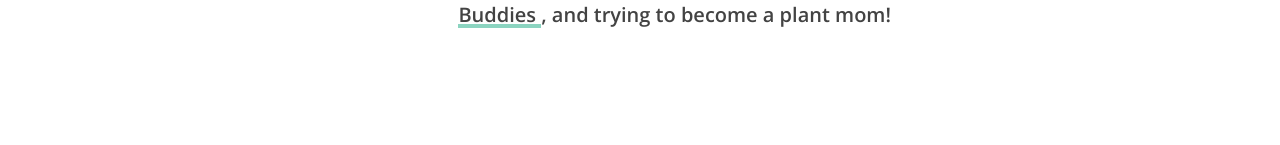
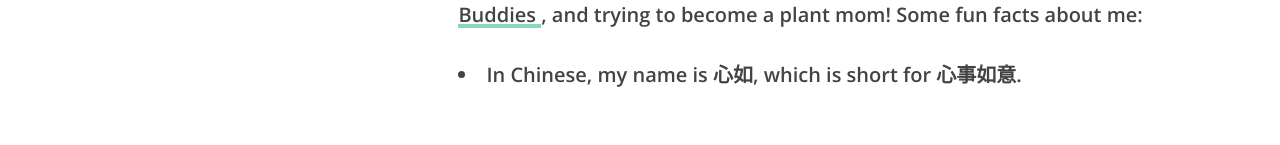
Before and after one commit to xinruviolas/xinruviolas.github.io, a React (Create React App) app: page /about in a window 1280 px wide. Shown: the part 413-558 px from the top of the page. Built offline with nearby package versions, Linux system fonts and the light colour scheme; some icons are missing.

Commit message:
fixing routing bug

```diff
--- a/src/App.js
+++ b/src/App.js
@@ -29,7 +29,7 @@ function App() {
               {/* A <Switch> looks through its children <Route>s and
             renders the first one that matches the current URL. */}
               <Switch>
-                  <Route path="/about">
+                  <Route path={process.env.PUBLIC_URL + "/about"}>
                       <About />
                   </Route>
                   <Route path="/">
--- a/src/css/pages.css
+++ b/src/css/pages.css
@@ -97,3 +97,6 @@
         /*display: none;*/
     }
 }
+.bullet {
+    text-decoration: none;
+}
--- a/src/pages/About.js
+++ b/src/pages/About.js
@@ -44,7 +44,11 @@ function Portfolio() {
                     teaching a <a href="http://cs.brown.edu/courses/cs016/"target="_blank" className={"pagelink"}>CS
                     intro course</a> at <a href="https://www.brown.edu/"target="_blank" className={"pagelink"}>Brown University</a>,
                     thinking through literacy and educational equity with <a href="https://www.teachingbuddies.org/"target="_blank" className={"pagelink"}>
-                    Teaching Buddies </a>, and trying to become a plant mom!
+                    Teaching Buddies </a>, and trying to become a plant mom! Some fun facts about me:
+                    <br/><br/>
+                    <u className={"bullet"}>
+                        <li>In Chinese, my name is 心如, which is short for 心事如意. </li>
+                    </u>
 
                 </div>
             </div>
```
